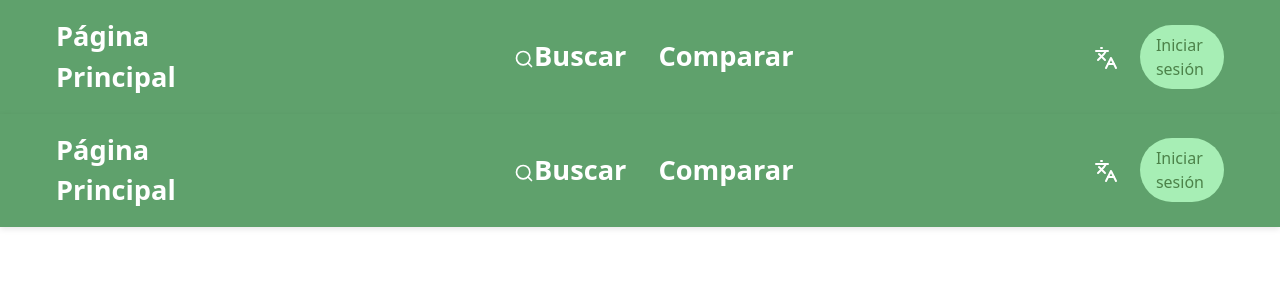
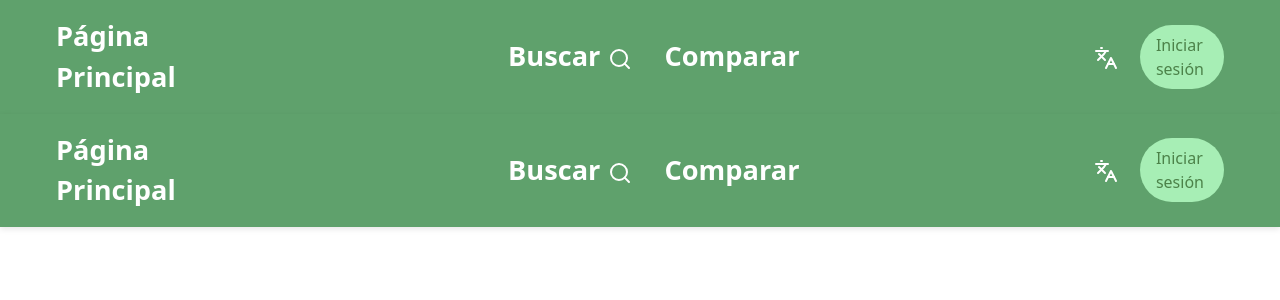
Before and after one commit to Pixoll/food-comp-db-frontend, a Next.js app: page / in a window 1280 px wide. Shown: the top 300 px of the page. Built offline with nearby package versions, Linux system fonts and the light colour scheme.

Commit message:
fix: solve styles bad processing on class and add left margin in navbar

```diff
--- a/src/app/components/NavBar/Navbar.tsx
+++ b/src/app/components/NavBar/Navbar.tsx
@@ -69,8 +69,8 @@ const NavBar2 = () => {
             <ul className="navbar-menu-list">
               <li>
                 <Link href="/search" className="navbar-link" onClick={() => setMenuOpen(false)}>
-                  <Search className="icon" size={20}/>
                   Buscar
+                  <Search className="ml-[8px]" size={24}/>
                 </Link>
               </li>
               <li>
--- a/src/app/modify-food/components/ModifyCompositionDropdown.tsx
+++ b/src/app/modify-food/components/ModifyCompositionDropdown.tsx
@@ -379,13 +379,13 @@ export default function ModifyCompositionDropdown({
 
                         <div className="flex justify-end mt-[16px]">
                             <button
-                                className="px-[16px] py-[8px] bg-[#047857] text-white rounded-[4px] hover:bg-[#065f46]"
+                                className="px-[16px] py-[8px] bg-[#047857] text-[white] rounded-[4px] border-none hover:bg-[#065f46]"
                                 onClick={saveModalData}
                             >
                                 Guardar cambios
                             </button>
                             <button
-                                className="px-[16px] py-[8px] ml-[8px] bg-[#f3f4f6] text-[#374151] rounded-[4px] hover:bg-[#e5e7eb]"
+                                className="px-[16px] py-[8px] ml-[8px] bg-[#f3f4f6] text-[#374151] border-none rounded-[4px] hover:bg-[#e5e7eb]"
                                 onClick={closeModal}
                             >
                                 Cancelar
```
